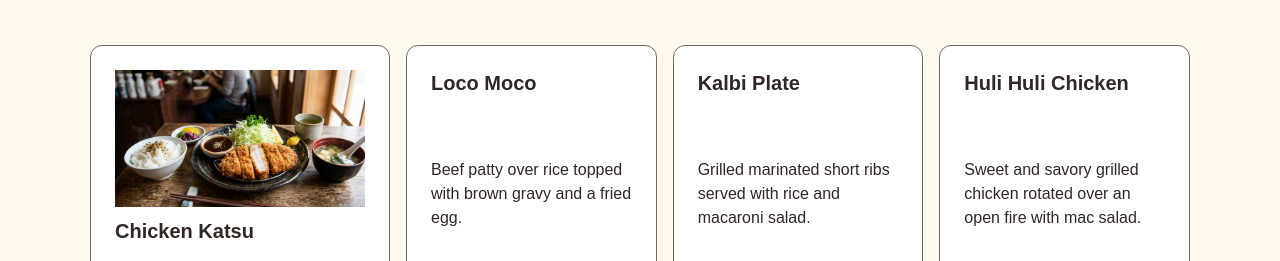
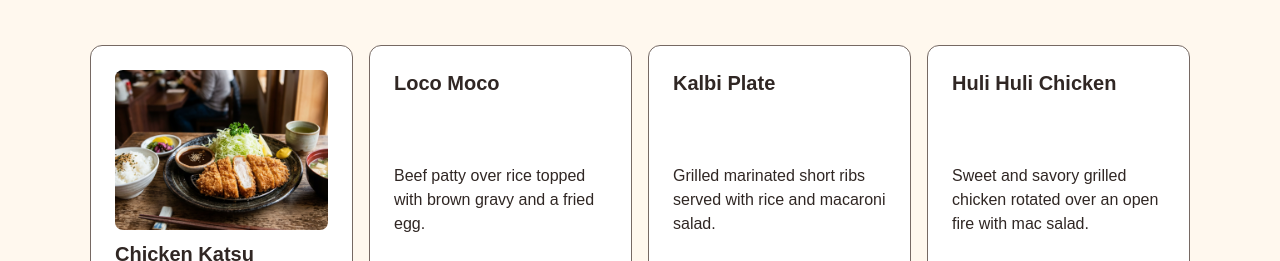
Before and after one commit to jjackson112/pau-hana-kitchen, a React (Vite) app in the folder frontend/: page / in a window 1280 px wide. Shown: the part 539-800 px from the top of the page. Built offline with nearby package versions, Linux system fonts and the light colour scheme; no server answers.

Commit message:
image works for Chicken Katsu on Menu

```diff
--- a/frontend/src/App.css
+++ b/frontend/src/App.css
@@ -277,6 +277,14 @@ nav a:hover {
 
 .menu-category-section {
   margin-bottom: 3rem;
+}
+
+.menu-item-image {
+  display: block;
+  width: 100%;
+  aspect-ratio: 4 / 3;
+  object-fit: cover;
+  border-radius: 8px;
 }
 
 /* Cart Sidebar Styles */
```
